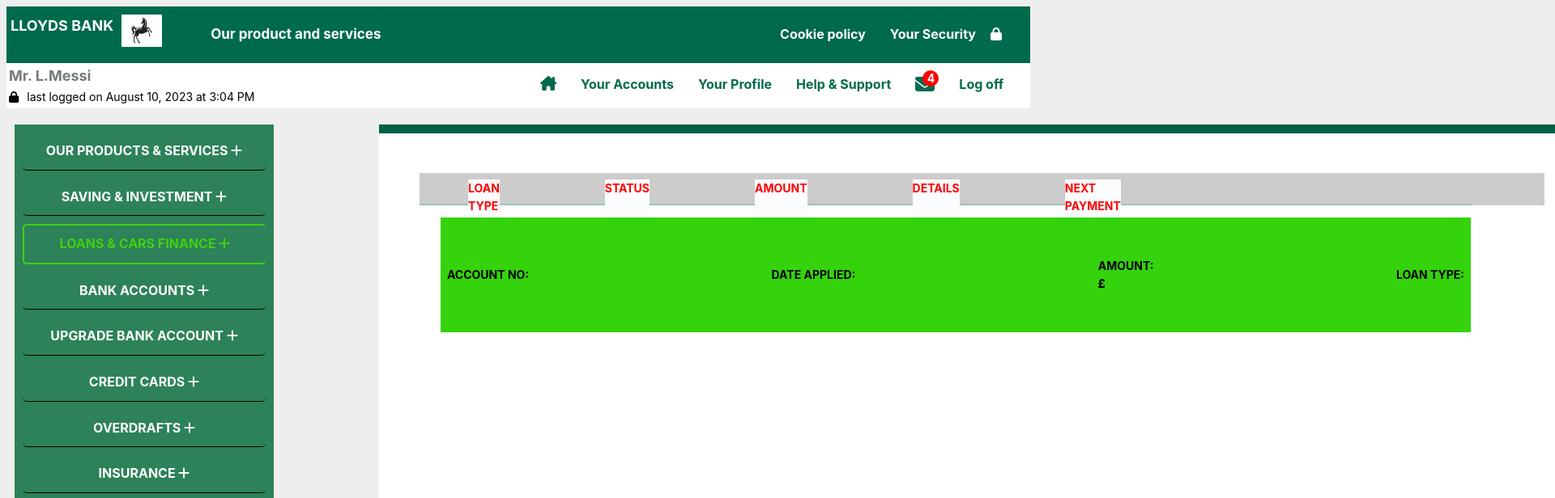
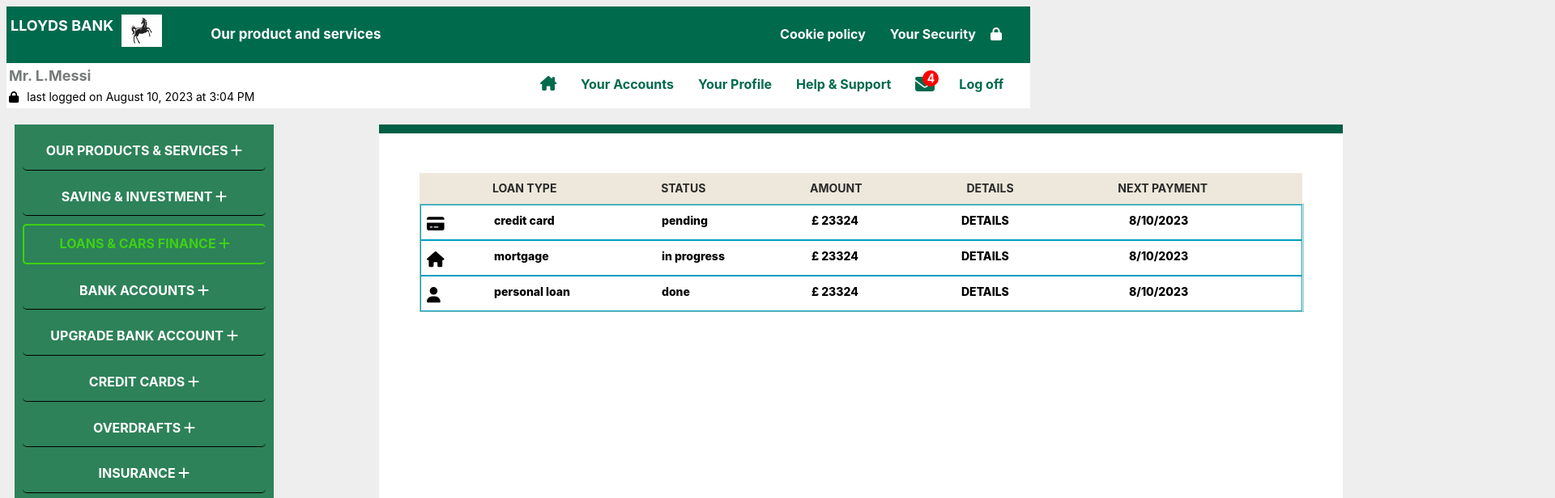
Before and after one commit to Safo-Samson/customer-interface-decisioning, a React (Vite) app: page /CurrentLoans in a window 1280 px wide. Shown: the top 616 px of the page at 81% size, 1920 px wide, since content can reach past the window. Built offline with nearby package versions, Linux system fonts and the light colour scheme.

Commit message:
current loan 90%

```diff
--- a/src/components/startLoan/CurrentLoans.css
+++ b/src/components/startLoan/CurrentLoans.css
@@ -28,3 +28,49 @@
   padding-top: 33.08px;
   padding-bottom: 33.08px;
 }
+
+.current-loanInfo-container {
+  display: flex;
+  /* justify-content: space-between; */
+  padding: 0.5rem;
+  padding-left: 0px;
+  padding-right: 90px;
+  margin: 1rem 0;
+  margin-left: 50px;
+  margin-right: 50px;
+  color: rgb(43, 42, 42);
+  background-color: #ede8db;
+  text-transform: uppercase;
+  height: 24px;
+  width: 1000px;
+}
+
+.currentLoanHeaders {
+  display: flex;
+  flex-direction: row;
+  position: absolute; /* making it fixed on the current loanInfo container*/
+  justify-content: space-between;
+  width: 993px;
+  padding-left: 60px;
+  /* border: 5px solid blue; */
+}
+
+.currentLoanHeaders b {
+  margin-left: 0px;
+  margin-right: 80px;
+  padding-left: 30px;
+  /* background: var(--neutral-50, #fbfcfe); */
+}
+.current-loanFields {
+  display: flex;
+  flex-direction: column;
+  width: 1090px;
+  position: absolute; /* making it fixed on the current loanInfo container*/
+  /* height: 126px; */
+  border: 1px solid #99c3b7;
+  /* margin-left: -10px; */
+  justify-content: space-around;
+  color: black;
+  margin-top: 30px;
+  /* border: 5px solid rgb(232, 10, 236); */
+}
--- a/src/components/startLoan/CurrentLoans.jsx
+++ b/src/components/startLoan/CurrentLoans.jsx
@@ -8,7 +8,37 @@
 
       <div className="currentLoans-remaining-content">
         <div className="loans-container">
-          <LoanType />
+          <div className="current-loanInfo-container">
+            <div className="currentLoanHeaders">
+              <b>LOAN TYPE</b> <b> STATUS</b>
+              <b>AMOUNT</b>
+              <b>DETAILS</b>
+              <b>NEXT PAYMENT</b>
+            </div>
+            <div className="current-loanFields">
+              <LoanType
+                loanType={"Credit Card"}
+                status={"pending"}
+                amount={23324}
+                details={"details"}
+                nextPayment={new Date().toLocaleDateString()}
+              />
+              <LoanType
+                loanType={"Mortgage"}
+                status={"In Progress"}
+                amount={23324}
+                details={"details"}
+                nextPayment={new Date().toLocaleDateString()}
+              />
+              <LoanType
+                loanType={"Personal Loan"}
+                status={"done"}
+                amount={23324}
+                details={"details"}
+                nextPayment={new Date().toLocaleDateString()}
+              />
+            </div>
+          </div>
         </div>
       </div>
     </div>
--- a/src/components/startLoan/LoanType.css
+++ b/src/components/startLoan/LoanType.css
@@ -1,71 +1,36 @@
-.current-loanInfo-container {
-	display: flex;
-	justify-content: space-between;
-	padding: 0.5rem;
-    padding-left: 10px;
-    padding-right: 90px;
-	margin: 1rem 0;
-    margin-left: 50px;
-    margin-right: 50px;
-	background-color: #cccccc;
-    color: red;
-    text-transform: uppercase;
-  height: 24px;
+.current-loanFields-item {
+  display: flex;
+  /* justify-content: space-between; */
+  padding: 0.5rem;
+  padding-left: 2px;
+  padding-right: 10px;
+  /* background-color: #34d30c; */
+  width: 1075px;
+  border: 1px solid rgb(0, 158, 190);
+
+  height: 26px;
+}
+.icon-type {
+  min-width: 30px; /*giving them the same size*/
+  color: #000000;
+  font-size: 1.2rem;
+  margin-left: 5px;
+  margin-right: 51px;
+}
+.details-page {
+  min-width: 190px; /*giving them the same size*/
+  margin-right: 15px;
+  margin-left: 2px;
+  margin-bottom: 30px;
+
+  text-transform: lowercase;
+  /* border: 2px solid red; */
 }
 
-.currentLoanHeaders{
-   display: flex;
-   flex-direction: row;
-   position: fixed;
-   	justify-content: space-between;
+.details-page-amtDeet {
+  min-width: 100px;
+  margin-right: 65px;
+  margin-bottom: 30px;
+  /* border: 2px solid rgb(96, 18, 18); */
+  padding-left: 20px;
 }
-
-.currentLoanHeaders b{
-    margin-left: 50px;
-    margin-right: 80px;
-    background: var(--neutral-50, #FBFCFE);
-}
-
-.current-loanFields {
-  display: flex;
-  /* width: 1256px; */
-  /* height: 126px; */
-  border: 1px solid #99c3b7;
-  margin-left: -10px;
-  justify-content: space-around;
-  color: black;
-  margin-top: 30px;
-}
-
-.current-loanFields-item {
-	display: flex;
-	justify-content: space-between;
-	align-items: center;
-	padding: 0.5rem;
-	margin: 1rem 0;
-	background-color: #34d30c;
-	margin-left: 25px;
-	 width: 1256px;
-  height: 126px;
-}
-
-/* .details-page {
-	margin-right: 30px;
-	text-decoration: bolder;
-	color: rgb(0, 0, 0);
-}
-
-.details-page-name {
-	margin-right: 30px;
-}
-
-.details-page-extended {
-	margin-right: 380px;
-	color: rgb(0, 0, 0);
-} */
-
-.icon-type {
-	color: #006a4c;
-	font-size: 1.5rem;
-	margin: 0 20px;
-}
--- a/src/components/startLoan/LoanType.jsx
+++ b/src/components/startLoan/LoanType.jsx
@@ -28,38 +28,16 @@
   };
 
   return (
-    <div className="current-loanInfo-container" onClick={handleClick}>
-      <div className="currentLoanHeaders">
-        <b>LOAN TYPE</b> <b>STATUS</b>
-        <b>AMOUNT </b>
-        <b>DETAILS</b>
-        <b>NEXT PAYMENT</b>
+    <div className="current-loanFields-item">
+      <div className="icon-type">{loanIcon}</div>
+      <div className="details-page">{props.loanType}</div>
+      <div className="details-page" style={{ minWidth: "150px" }}>
+        {props.status}
       </div>
-
-      <div className="current-loanFields">
-        <div className="current-loanFields-item">
-          {/* <div className="icon-type">{loanIcon}</div> */}
-
-          <div className="details-page">
-            <b>Account No:</b> <br></br>
-            {props.AccountNo}
-          </div>
-
-          <div className="details-page-extended">
-            <b>Date Applied:</b>
-            <br></br>
-            {props.dateApplied}
-          </div>
-
-          <div className="details-page">
-            <b>Amount: </b> <br></br>£{props.amount}
-          </div>
-
-          <div className="details-page">
-            <b>Loan Type:</b> <br></br>
-            {props.loanType}
-          </div>
-        </div>
+      <div className="details-page-amtDeet">£ {props.amount}</div>
+      <div className="details-page-amtDeet">{props.details}</div>
+      <div className="details-page" style={{ paddingLeft: "40px" }}>
+        {props.nextPayment}
       </div>
     </div>
   );
```
